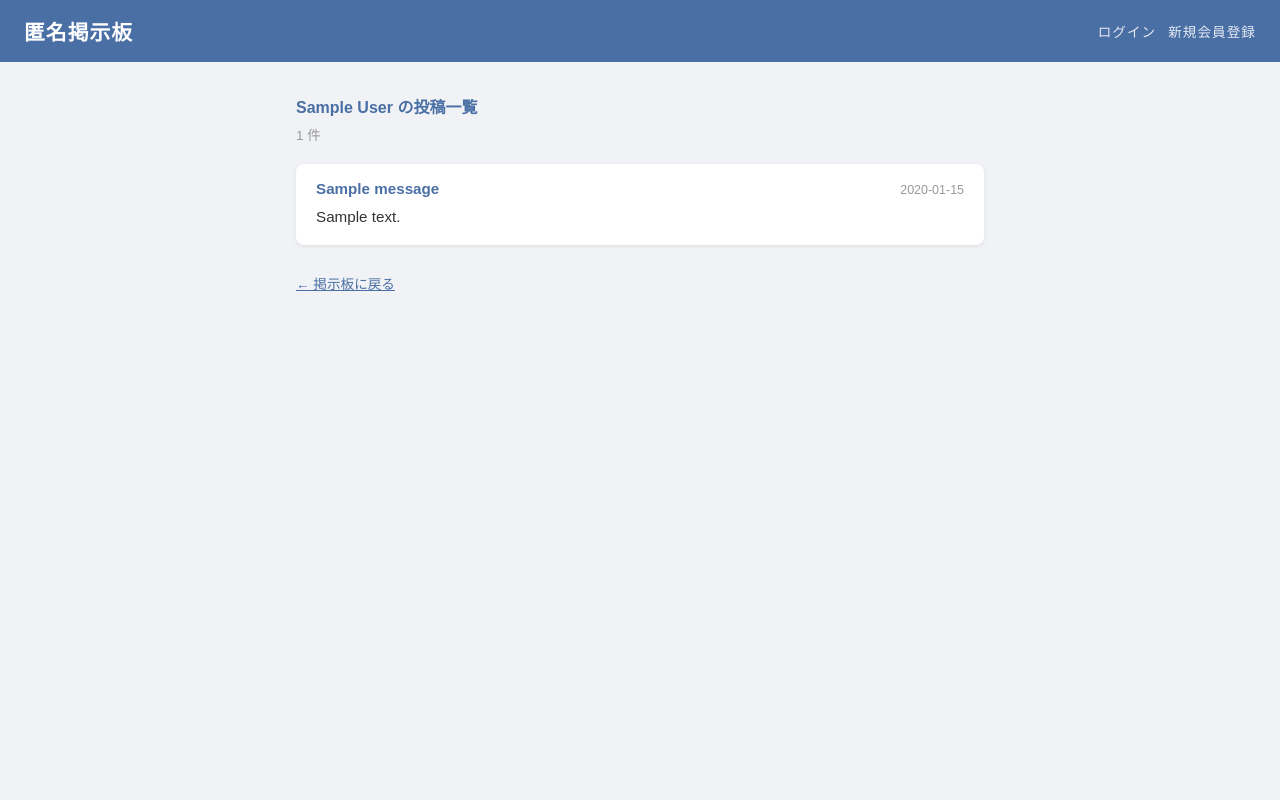
After one commit to sonohen/claude-code-trial, a Flask app: page /user/1 in a window 1280 px wide. The commit adds this page. Run offline with Flask 3, Linux system fonts and the light colour scheme; tables that the repository leaves empty hold one stand-in row (values such as "Sample post").

Commit message:
Add user post list page, make name clickable (closes #12)
投稿一覧の名前をクリックすると /user/<user_id> へ遷移し、
そのユーザーの過去投稿を一覧表示するページを追加。
user_idのない（ログインなし）投稿は名前をリンクにしない。

https://claude.ai/code/session_01PDfmeaaSBNGHBfNPpHHiiW

```diff
--- a/app.py
+++ b/app.py
@@ -260,6 +260,19 @@ def settings():
     )
 
 
+@app.route("/user/<user_id>")
+def user_posts(user_id):
+    db = get_db()
+    user = db.execute("SELECT * FROM users WHERE user_id = ?", (user_id,)).fetchone()
+    if user is None:
+        return redirect(url_for("index"))
+    messages = db.execute(
+        "SELECT id, name, message, created_at FROM messages WHERE user_id = ? ORDER BY id DESC",
+        (user_id,),
+    ).fetchall()
+    return render_template("user_posts.html", user=user, messages=messages)
+
+
 if __name__ == "__main__":
     init_db()
     app.run(debug=True)
--- /dev/null
+++ b/templates/user_posts.html
@@ -0,0 +1,128 @@
+<!DOCTYPE html>
+<html lang="ja">
+<head>
+  <meta charset="UTF-8">
+  <meta name="viewport" content="width=device-width, initial-scale=1.0">
+  <title>{{ user.display_name or user.user_id }} の投稿 - 匿名掲示板</title>
+  <style>
+    *, *::before, *::after { box-sizing: border-box; margin: 0; padding: 0; }
+    body {
+      font-family: "Hiragino Kaku Gothic ProN", "Meiryo", sans-serif;
+      background: #f0f2f5;
+      color: #333;
+      min-height: 100vh;
+    }
+    header {
+      background: #4a6fa5;
+      color: #fff;
+      padding: 16px 24px;
+      font-size: 1.3rem;
+      font-weight: bold;
+      letter-spacing: 0.05em;
+      display: flex;
+      justify-content: space-between;
+      align-items: center;
+    }
+    header a { color: #fff; text-decoration: none; }
+    .header-nav {
+      font-size: 0.85rem;
+      font-weight: normal;
+      display: flex;
+      gap: 12px;
+      align-items: center;
+    }
+    .header-nav a { opacity: 0.85; }
+    .header-nav a:hover { opacity: 1; text-decoration: underline; }
+    main {
+      max-width: 720px;
+      margin: 32px auto;
+      padding: 0 16px;
+    }
+    .page-title {
+      font-size: 1rem;
+      color: #4a6fa5;
+      margin-bottom: 6px;
+    }
+    .post-count {
+      font-size: 0.85rem;
+      color: #999;
+      margin-bottom: 20px;
+    }
+    .message-card {
+      background: #fff;
+      border-radius: 8px;
+      padding: 16px 20px;
+      box-shadow: 0 1px 4px rgba(0,0,0,0.08);
+      margin-bottom: 12px;
+    }
+    .message-header {
+      display: flex;
+      justify-content: space-between;
+      align-items: baseline;
+      margin-bottom: 8px;
+    }
+    .message-name {
+      font-weight: bold;
+      font-size: 0.95rem;
+      color: #4a6fa5;
+    }
+    .message-time {
+      font-size: 0.78rem;
+      color: #999;
+    }
+    .message-body {
+      font-size: 0.95rem;
+      line-height: 1.6;
+      white-space: pre-wrap;
+      word-break: break-word;
+    }
+    .no-messages {
+      text-align: center;
+      color: #aaa;
+      padding: 40px 0;
+      font-size: 0.9rem;
+    }
+    .back-link {
+      display: inline-block;
+      margin-top: 16px;
+      font-size: 0.85rem;
+      color: #4a6fa5;
+    }
+  </style>
+</head>
+<body>
+<header>
+  <a href="/">匿名掲示板</a>
+  <nav class="header-nav">
+    {% if session.user_id %}
+      <span>{{ session.user_id }} さん</span>
+      <a href="/settings">設定</a>
+      <a href="/logout">ログアウト</a>
+    {% else %}
+      <a href="/login">ログイン</a>
+      <a href="/register">新規会員登録</a>
+    {% endif %}
+  </nav>
+</header>
+<main>
+  <h2 class="page-title">{{ user.display_name or user.user_id }} の投稿一覧</h2>
+  <p class="post-count">{{ messages|length }} 件</p>
+
+  {% if messages %}
+    {% for msg in messages %}
+    <div class="message-card">
+      <div class="message-header">
+        <span class="message-name">{{ msg.name }}</span>
+        <span class="message-time">{{ msg.created_at }}</span>
+      </div>
+      <div class="message-body">{{ msg.message }}</div>
+    </div>
+    {% endfor %}
+  {% else %}
+    <p class="no-messages">まだ投稿がありません。</p>
+  {% endif %}
+
+  <a class="back-link" href="/">← 掲示板に戻る</a>
+</main>
+</body>
+</html>
```
Also changed, not shown: templates/index.html (+14 -1 lines).
